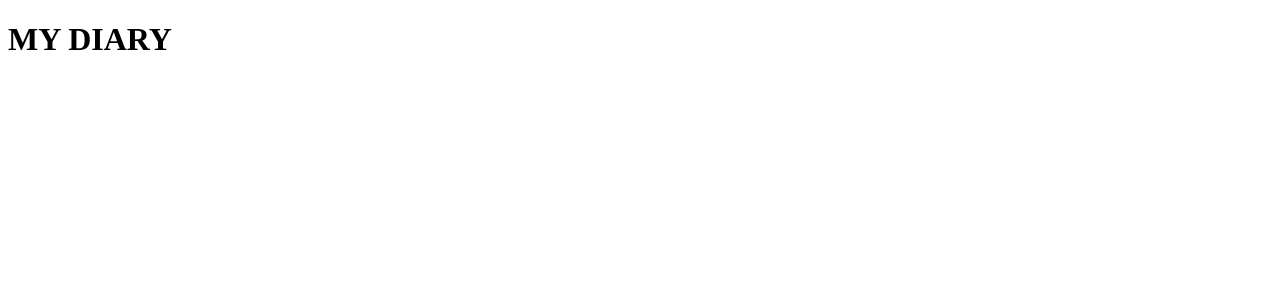
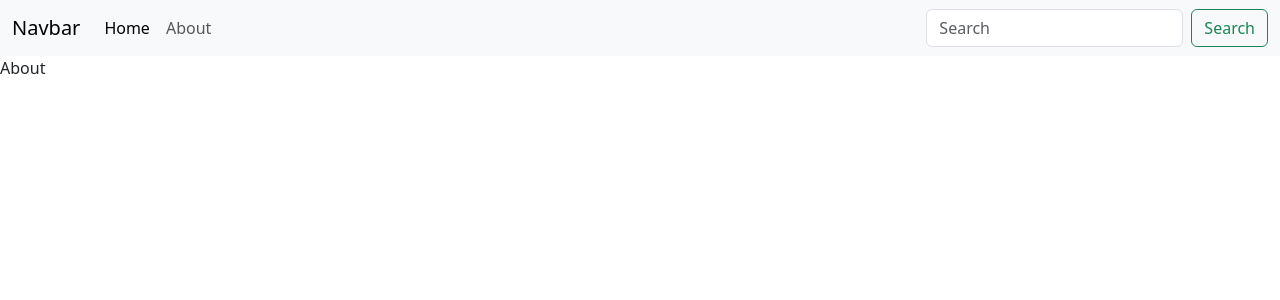
Before and after one commit to DeveshSawale/myDiary, a React (Create React App) app: page /about in a window 1280 px wide. Shown: the top 300 px of the page. Built offline with nearby package versions, Linux system fonts and the light colour scheme.

Commit message:
initialized basic components

```diff
--- a/package.json
+++ b/package.json
@@ -9,6 +9,7 @@
     "concurrently": "^7.6.0",
     "react": "^18.2.0",
     "react-dom": "^18.2.0",
+    "react-router-dom": "^6.8.0",
     "react-scripts": "5.0.1",
     "web-vitals": "^2.1.4"
   },
--- a/public/index.html
+++ b/public/index.html
@@ -24,7 +24,8 @@
       work correctly both with client-side routing and a non-root public URL.
       Learn how to configure a non-root public URL by running `npm run build`.
     -->
-    <title>React App</title>
+    <link href="https://cdn.jsdelivr.net/npm/bootstrap@5.3.0-alpha1/dist/css/bootstrap.min.css" rel="stylesheet" integrity="sha384-GLhlTQ8iRABdZLl6O3oVMWSktQOp6b7In1Zl3/Jr59b6EGGoI1aFkw7cmDA6j6gD" crossorigin="anonymous">
+    <title>MyDiary</title>
   </head>
   <body>
     <noscript>You need to enable JavaScript to run this app.</noscript>
@@ -39,5 +40,6 @@
       To begin the development, run `npm start` or `yarn start`.
       To create a production bundle, use `npm run build` or `yarn build`.
     -->
+    <script src="https://cdn.jsdelivr.net/npm/bootstrap@5.3.0-alpha1/dist/js/bootstrap.bundle.min.js" integrity="sha384-w76AqPfDkMBDXo30jS1Sgez6pr3x5MlQ1ZAGC+nuZB+EYdgRZgiwxhTBTkF7CXvN" crossorigin="anonymous"></script>
   </body>
 </html>
--- a/src/App.js
+++ b/src/App.js
@@ -1,10 +1,24 @@
 import './App.css';
+import {
+  BrowserRouter as Router,
+  Routes,
+  Route
+} from "react-router-dom";
+import Navbar from "./components/Navbar"
+import Home from "./components/Home"
+import About from "./components/About"
 
 function App() {
   return (
-    <div className="App">
-      <h1>MY DIARY</h1>
-    </div>
+    <>
+      <Router>
+        <Navbar />
+        <Routes>
+          <Route exact path="/" element = {<Home />}/>
+          <Route exact path="/about" element = {<About />}/>
+        </Routes>
+      </Router>
+    </>
   );
 }
 
--- /dev/null
+++ b/src/components/About.js
@@ -0,0 +1,9 @@
+import React from 'react'
+
+const About = () => {
+  return (
+    <div>About</div>
+  )
+}
+
+export default About
--- /dev/null
+++ b/src/components/Home.js
@@ -0,0 +1,9 @@
+import React from 'react'
+
+const Home = () => {
+  return (
+    <div>Home</div>
+  )
+}
+
+export default Home
--- /dev/null
+++ b/src/components/Navbar.js
@@ -0,0 +1,34 @@
+import React from 'react'
+import { Link } from "react-router-dom";
+
+const Navbar = () => {
+  return (
+    <div>
+      <nav className="navbar navbar-expand-lg bg-body-tertiary">
+        <div className="container-fluid">
+          <Link className="navbar-brand" to="/">Navbar</Link>
+          <button className="navbar-toggler" type="button" data-bs-toggle="collapse" data-bs-target="#navbarSupportedContent" aria-controls="navbarSupportedContent" aria-expanded="false" aria-label="Toggle navigation">
+            <span className="navbar-toggler-icon"></span>
+          </button>
+          <div className="collapse navbar-collapse" id="navbarSupportedContent">
+            <ul className="navbar-nav me-auto mb-2 mb-lg-0">
+              <li className="nav-item">
+                <Link className="nav-link active" aria-current="page" to="/">Home</Link>
+              </li>
+              <li className="nav-item">
+                <Link className="nav-link" to="/about">About</Link>
+              </li>
+
+            </ul>
+            <form className="d-flex" role="search">
+              <input className="form-control me-2" type="search" placeholder="Search" aria-label="Search" />
+              <button className="btn btn-outline-success" type="submit">Search</button>
+            </form>
+          </div>
+        </div>
+      </nav>
+    </div>
+  )
+}
+
+export default Navbar
```
Also changed, not shown: 1 other file (tests, documents, lock files or other folders).
